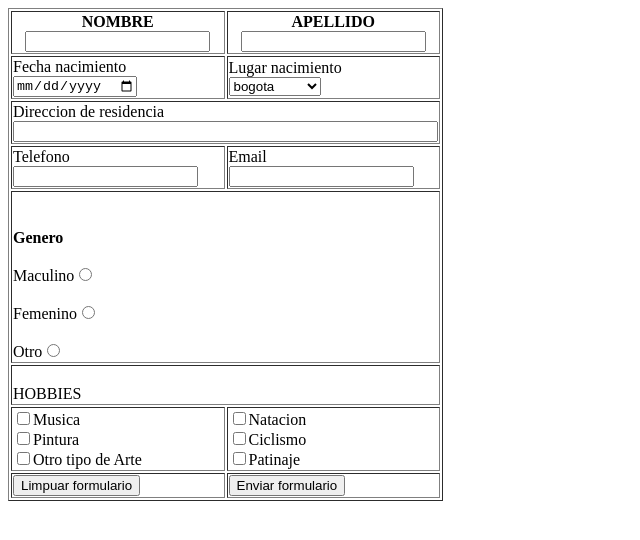
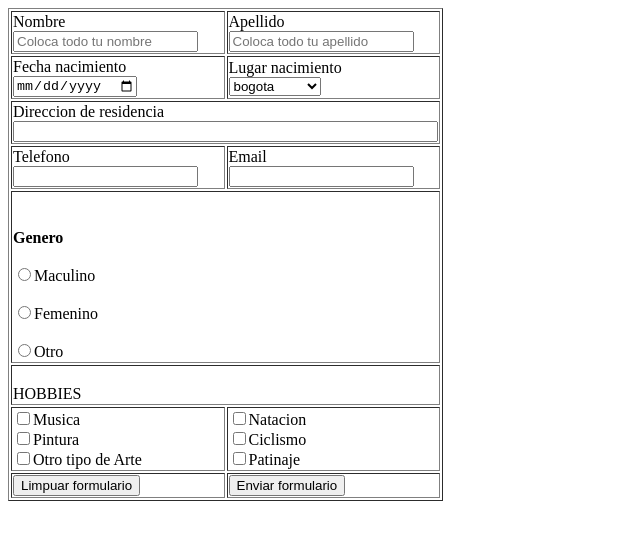
Before and after one commit to Farit48/HTML-Reto2, a plain HTML site: page index.html in a window 1280 px wide. Shown: the whole page, without its empty margins (0-640 px from the left). Drawn offline with Linux system fonts and the light colour scheme.

Commit message:
finalizado todo el reto

```diff
--- a/index.html
+++ b/index.html
@@ -9,8 +9,8 @@
     <form action="#">
         <table border="1">
             <tr>
-                <th>NOMBRE <br><input type="text"></th>
-                <th>APELLIDO<br><input type="text"></th>
+                <td>Nombre <br><input type="text" placeholder="Coloca todo tu nombre"></td>
+                <td>Apellido<br><input type="text" placeholder="Coloca todo tu apellido"></td>
             </tr>
             <tr>
                 <td>Fecha nacimiento <br><input type="date"></td>
@@ -29,9 +29,9 @@
             </tr>
             <tr>
                 <td  colspan="2"><br><br><strong>Genero</strong><br><br>
-                    <span>Maculino</span><input type="radio" name="genero"><br><br>
-                    <span>Femenino</span><input type="radio" name="genero"><br><br>
-                    <span>Otro</span><input type="radio" name="genero">
+                    <input type="radio" name="genero"><span>Maculino</span><br><br>
+                    <input type="radio" name="genero"><span>Femenino</span><br><br>
+                    <input type="radio" name="genero"><span>Otro</span>
                 </td>
             </tr>
             <tr>
```
